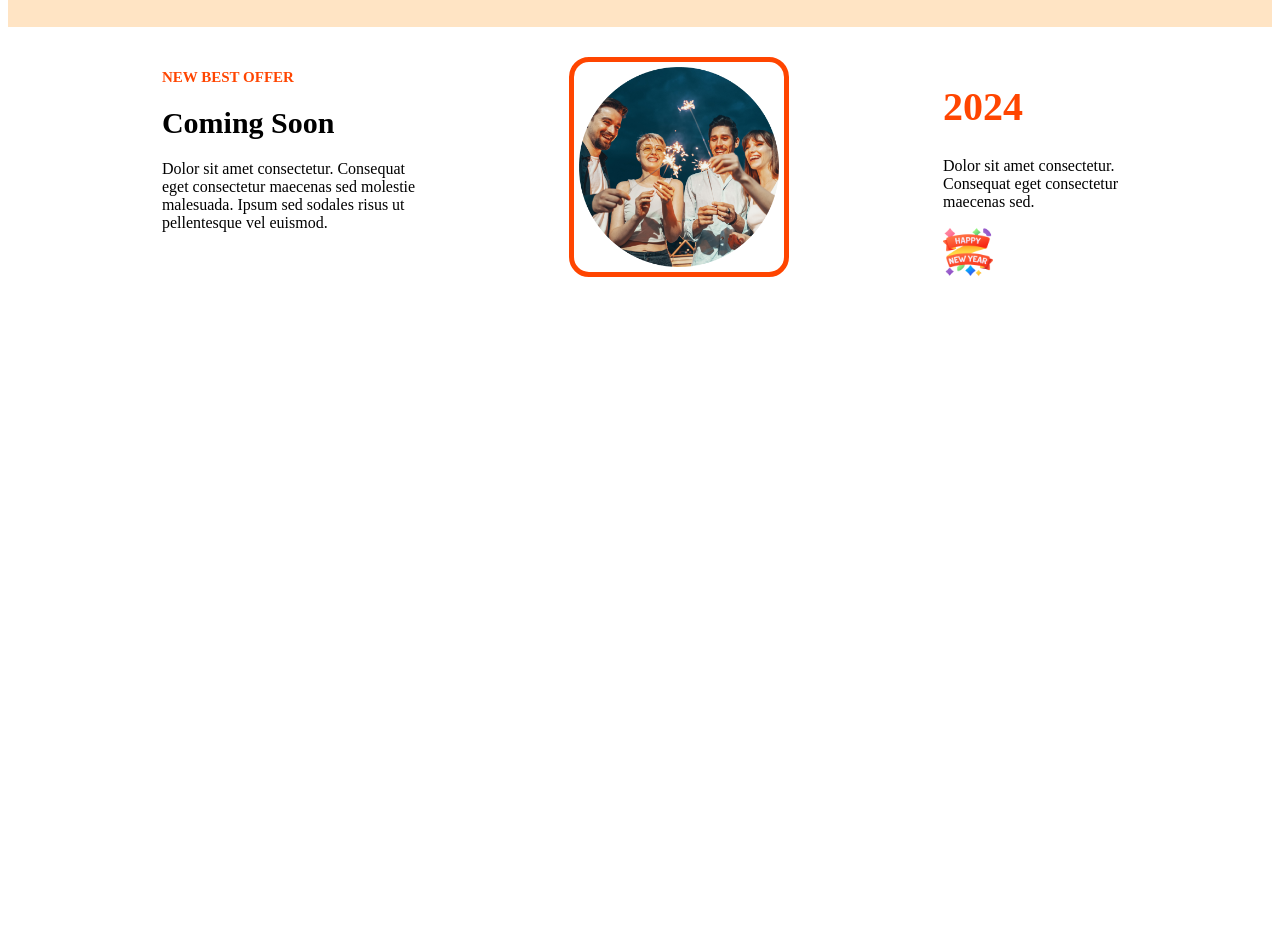
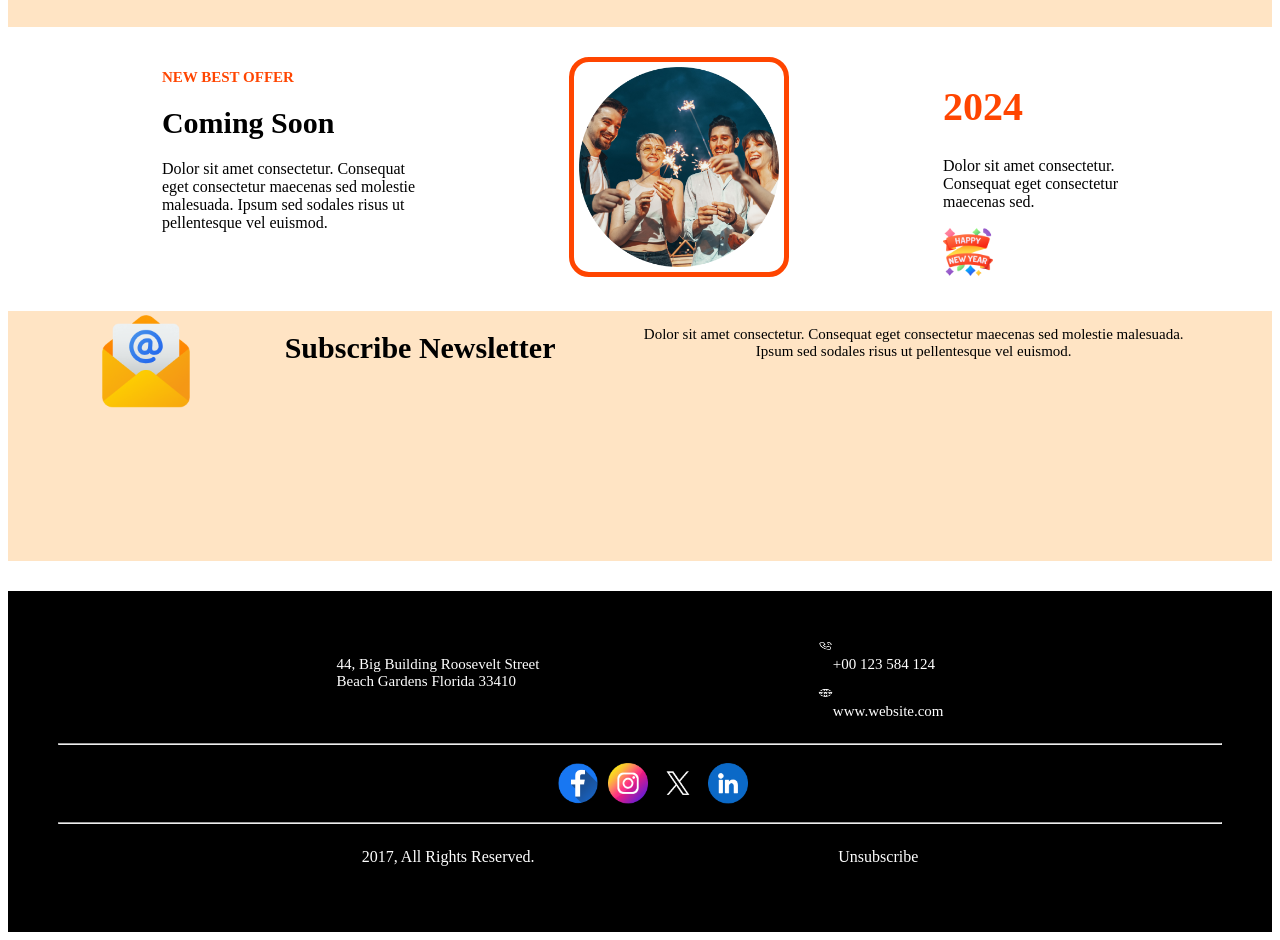
Before and after one commit to haibullah2023/new-year-assignment-1, a plain HTML site: page index.html in a window 1280 px wide. Shown: the part 1964-2904 px from the top of the page. Before the commit the page ends 2253 px from the top, so only its background shows below. Drawn offline with Linux system fonts and the light colour scheme.

Commit message:
aded footer and a section

```diff
--- a/css/style.css
+++ b/css/style.css
@@ -1,14 +1,14 @@
 /* first section  */
-.banner-card{
+.banner-card {
     position: relative;
 }
 
-.banner-card img{
+.banner-card img {
     min-width: 100px;
     height: auto;
 }
 
-.banner-text{
+.banner-text {
     text-align: center;
     margin-left: 450px;
     position: absolute;
@@ -17,76 +17,87 @@
     padding: 20px;
 }
 
-.text-up{
+.text-up {
     font-size: 30px;
 }
-.text-middle{
+
+.text-middle {
     font-size: 40px;
     font-weight: bold;
 }
 
 /* start second section   */
-.main-container{
+.main-container {
     margin-top: 70px;
     align-items: center;
     text-align: center;
 }
-.text-container h1{
+
+.text-container h1 {
     font-size: 40px;
     color: rgb(229, 92, 42);
 }
-.text-container h3{
+
+.text-container h3 {
     color: orangered;
 }
-.text-container h2{
+
+.text-container h2 {
     font-size: 30px;
 }
 
 /* start third section  */
-.second-banner-container{
+.second-banner-container {
     margin-top: 50px;
 
 }
-.s-banner-card{
+
+.s-banner-card {
     position: relative;
 }
 
-.s-banner-card img{
+.s-banner-card img {
     min-width: 100px;
     height: auto;
 }
 
-.second-banner-text-container{
+.second-banner-text-container {
     margin-left: 50px;
     position: absolute;
     top: 20%;
     color: white;
 }
-.second-banner-text-container h2{
+
+.second-banner-text-container h2 {
     font-size: 50px;
 }
-.second-banner-text-container p{
+
+.second-banner-text-container p {
     font-size: 15px;
 }
 
 /* start fourth section  */
-.fourth-container{
+.fourth-container {
     margin-top: 30px;
     background-color: bisque;
 }
-.box-container{
+
+.box-container {
     padding: 30px;
     align-items: center;
     text-align: center;
 
 }
-.box-container h3{
+
+.box-container h3 {
     font-size: 20px;
 }
-.box-container span{
+
+.box-container span {
     color: orangered;
 }
-.box-container button{
+
+.box-container button {
     padding: 5px;
     background-color: orangered;
     color: white;
@@ -95,36 +106,137 @@
 }
 
 /* start fifth section  */
-.fifth-main-container{
+.fifth-main-container {
     margin-top: 30px;
     display: flex;
     justify-content: space-evenly;
 }
+
 /* .top-container{
 
 } */
-.top-box h2{
+.top-box h2 {
     font-size: 15px;
     color: orangered;
 }
-.top-box h1{
+
+.top-box h1 {
     font-size: 30px;
     font-weight: bold;
 }
-.top-container p{
+
+.top-container p {
     font-size: 1px;
 }
-.image-box img{
+
+.image-box img {
     padding: 5px;
     width: 200px;
     border-radius: 20px;
     border: 5px solid orangered;
 }
 
-.bottom-box h1{
+.bottom-box h1 {
     font-size: 40px;
     color: orangered;
 }
-.bottom-box img{
+
+.bottom-box img {
     width: 50px;
 }
+
+/* start eight section  */
+.eight-section-container{
+    min-width: 100px;
+    height: 250px;
+    margin-top: 30px;
+    background-color: bisque;
+    text-align: center;
+    align-items: center;
+}
+
+.first-part {
+
+}
+
+.first-part img {
+    width: 100px;
+}
+
+.first-part h1 {
+    font-size: 30px;
+    font-weight: bold;
+}
+
+.first-part p {
+    font-size: 15px;
+}
+
+/* footer section started  */
+.footer-container {
+    margin-top: 30px;
+    background-color: black;
+    padding: 50px;
+
+}
+
+.first-part {
+    display: flex;
+    justify-content: space-evenly;
+}
+
+.left-side p {
+    color: white;
+}
+
+.right-side {}
+
+.up {
+    display: flex;
+}
+
+.up p {
+    color: white;
+}
+
+.up img {
+    width: 15px;
+    height: 10px;
+}
+
+.down img {
+    width: 15px;
+    height: 10px;
+}
+
+.down p {
+    color: white;
+}
+
+.down {
+    display: flex;
+}
+
+.second-part {
+    margin-left: 500px;
+    padding-top: 10px;
+    padding-bottom: 10px;
+}
+
+.icon-container {
+    display: flex;
+    gap: 10px;
+}
+
+.icon-container img {
+    width: 40px;
+}
+
+.third-part {
+    display: flex;
+    justify-content: space-evenly;
+}
+
+.third-part p {
+    color: white;
+}
--- a/index.html
+++ b/index.html
@@ -1,11 +1,13 @@
 <!DOCTYPE html>
 <html lang="en">
+
 <head>
     <meta charset="UTF-8">
     <meta name="viewport" content="width=device-width, initial-scale=1.0">
     <title>Happy new year 2024, assignment-1</title>
     <link rel="stylesheet" href="css/style.css">
 </head>
+
 <body>
     <!-- start first section  -->
     <div class="banner-container">
@@ -43,7 +45,8 @@
                     <h2>Welcome to <br> midnight party</h2>
                 </div>
                 <div class="second-text">
-                    <p>Dolor sit amet consectetur. Consequat eget consectetur maecenas sed molestie <br> malesuada. Ipsum sed sodales risus ut pellentesque vel euismod. </p>
+                    <p>Dolor sit amet consectetur. Consequat eget consectetur maecenas sed molestie <br> malesuada.
+                        Ipsum sed sodales risus ut pellentesque vel euismod. </p>
                 </div>
                 <button>Join Now</button>
             </div>
@@ -65,7 +68,8 @@
         <div class="top-box">
             <h2>NEW BEST OFFER</h2>
             <h1>Coming Soon</h1>
-            <p>Dolor sit amet consectetur. Consequat <br> eget consectetur maecenas sed molestie <br> malesuada. Ipsum sed sodales risus ut <br> pellentesque vel euismod. </p>
+            <p>Dolor sit amet consectetur. Consequat <br> eget consectetur maecenas sed molestie <br> malesuada. Ipsum
+                sed sodales risus ut <br> pellentesque vel euismod. </p>
         </div>
         <div class="image-box">
             <img src="./resources/Ellipse 1.png" alt="">
@@ -77,5 +81,50 @@
         </div>
     </div>
 
+    <!-- start eight section  -->
+    <div class="eight-section-container">
+        <div class="first-part">
+                <img src="./resources/Group 61.png" alt="">
+            <h1>Subscribe Newsletter</h1>
+            <p>Dolor sit amet consectetur. Consequat eget consectetur maecenas sed molestie malesuada. <br>Ipsum sed
+                sodales risus ut pellentesque vel euismod. </p>
+        </div>
+    </div>
+
+    <!-- start footer section  -->
+    <div class="footer-container">
+        <div class="first-part">
+            <div class="left-side">
+                <p>44, Big Building Roosevelt Street <br>
+                    Beach Gardens Florida 33410</p>
+            </div>
+            <div class="right-side">
+                <div class="up">
+                    <img src="./resources/Call.png" alt="">
+                    <p>+00 123 584 124</p>
+                </div>
+                <div class="down">
+                    <img src="./resources/Website.png" alt="">
+                    <p>www.website.com</p>
+                </div>
+            </div>
+        </div>
+        <hr>
+        <div class="second-part">
+                <div class="icon-container">
+                    <img src="./resources/Facebook.png" alt="">
+                    <img src="./resources/Instagram.png" alt="">
+                    <img src="./resources/Twitter.png" alt="">
+                    <img src="./resources/Linkedin.png" alt="">
+                </div>
+        </div>
+        <hr>
+        <div class="third-part">
+            <p>2017, All Rights Reserved.</p>
+            <p>Unsubscribe</p>
+        </div>
+    </div>
+
 </body>
+
 </html>
```
